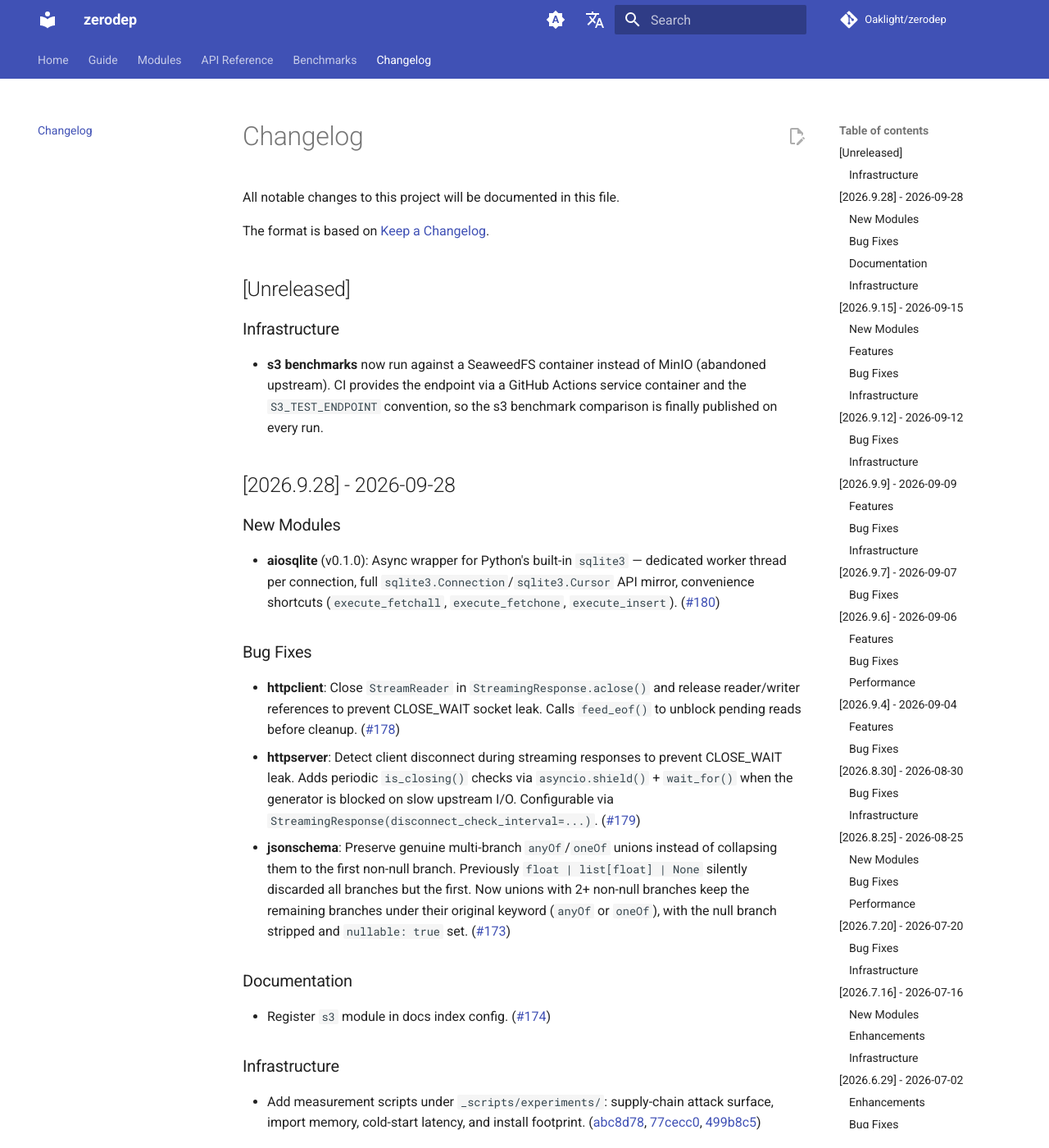
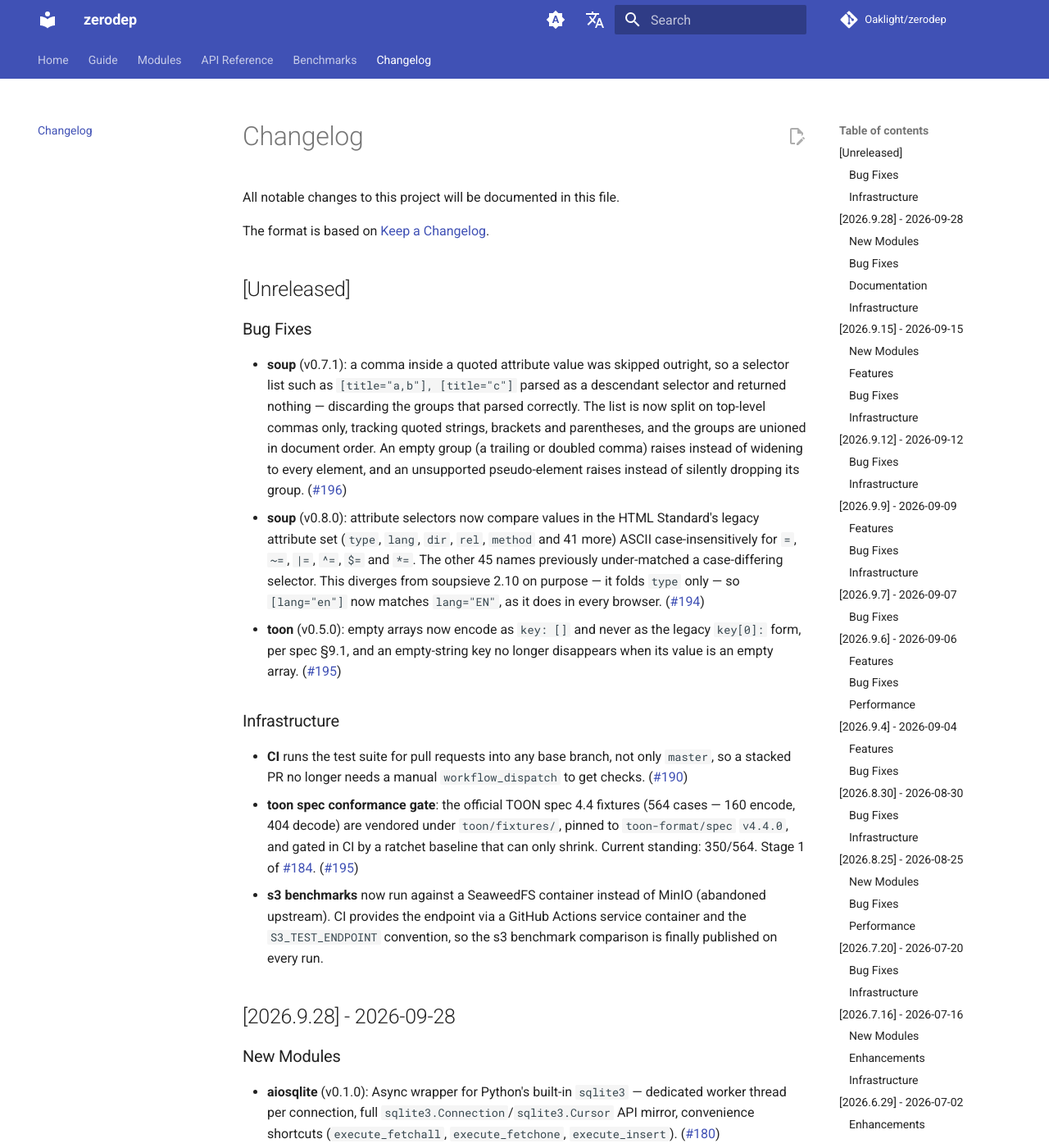
Before and after one commit to Oaklight/zerodep, an MkDocs documentation site: the page built from docs/changelog.md, in a window 1280 px wide and 1400 px high. Shown: the whole window at 82% size. Built offline with MkDocs 1.6.1 and Material for MkDocs 9.7.7, drawn with Linux system fonts in a browser that asks for light colours; comment, search, counter and statistics services are not loaded.

Commit message:
docs: changelog for the soup and toon fixes, and the CI trigger change

```diff
--- a/docs/changelog.md
+++ b/docs/changelog.md
@@ -6,8 +6,16 @@ The format is based on [Keep a Changelog](https://keepachangelog.com/en/1.1.0/).
 
 ## [Unreleased]
 
+### Bug Fixes
+
+- **soup** (v0.7.1): a comma inside a quoted attribute value was skipped outright, so a selector list such as `[title="a,b"], [title="c"]` parsed as a descendant selector and returned nothing — discarding the groups that parsed correctly. The list is now split on top-level commas only, tracking quoted strings, brackets and parentheses, and the groups are unioned in document order. An empty group (a trailing or doubled comma) raises instead of widening to every element, and an unsupported pseudo-element raises instead of silently dropping its group. ([#196](https://github.com/Oaklight/zerodep/pull/196))
+- **soup** (v0.8.0): attribute selectors now compare values in the HTML Standard's legacy attribute set (`type`, `lang`, `dir`, `rel`, `method` and 41 more) ASCII case-insensitively for `=`, `~=`, `|=`, `^=`, `$=` and `*=`. The other 45 names previously under-matched a case-differing selector. This diverges from soupsieve 2.10 on purpose — it folds `type` only — so `[lang="en"]` now matches `lang="EN"`, as it does in every browser. ([#194](https://github.com/Oaklight/zerodep/pull/194))
+- **toon** (v0.5.0): empty arrays now encode as `key: []` and never as the legacy `key[0]:` form, per spec §9.1, and an empty-string key no longer disappears when its value is an empty array. ([#195](https://github.com/Oaklight/zerodep/pull/195))
+
 ### Infrastructure
 
+- **CI** runs the test suite for pull requests into any base branch, not only `master`, so a stacked PR no longer needs a manual `workflow_dispatch` to get checks. ([#190](https://github.com/Oaklight/zerodep/pull/190))
+- **toon spec conformance gate**: the official TOON spec 4.4 fixtures (564 cases — 160 encode, 404 decode) are vendored under `toon/fixtures/`, pinned to `toon-format/spec` `v4.4.0`, and gated in CI by a ratchet baseline that can only shrink. Current standing: 350/564. Stage 1 of [#184](https://github.com/Oaklight/zerodep/issues/184). ([#195](https://github.com/Oaklight/zerodep/pull/195))
 - **s3 benchmarks** now run against a SeaweedFS container instead of MinIO (abandoned upstream). CI provides the endpoint via a GitHub Actions service container and the `S3_TEST_ENDPOINT` convention, so the s3 benchmark comparison is finally published on every run.
 
 ## [2026.9.28] - 2026-09-28
```
